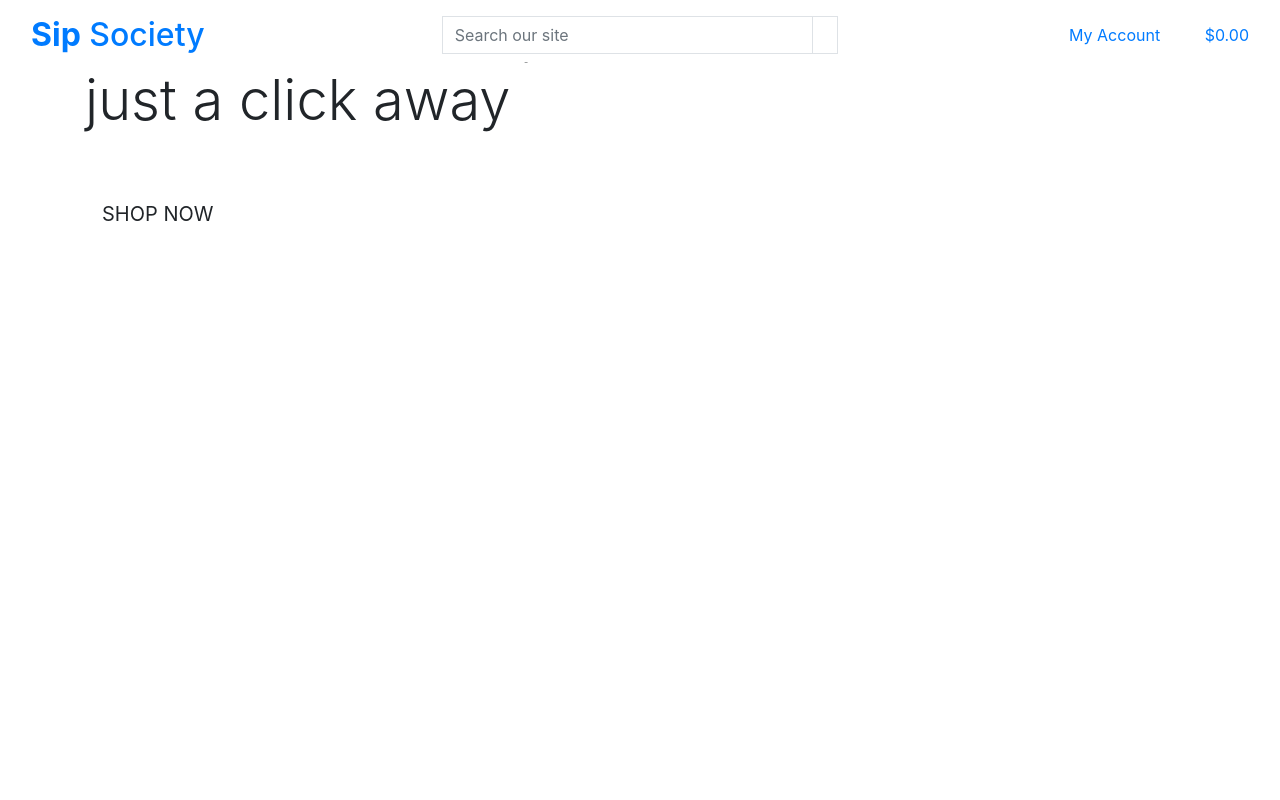
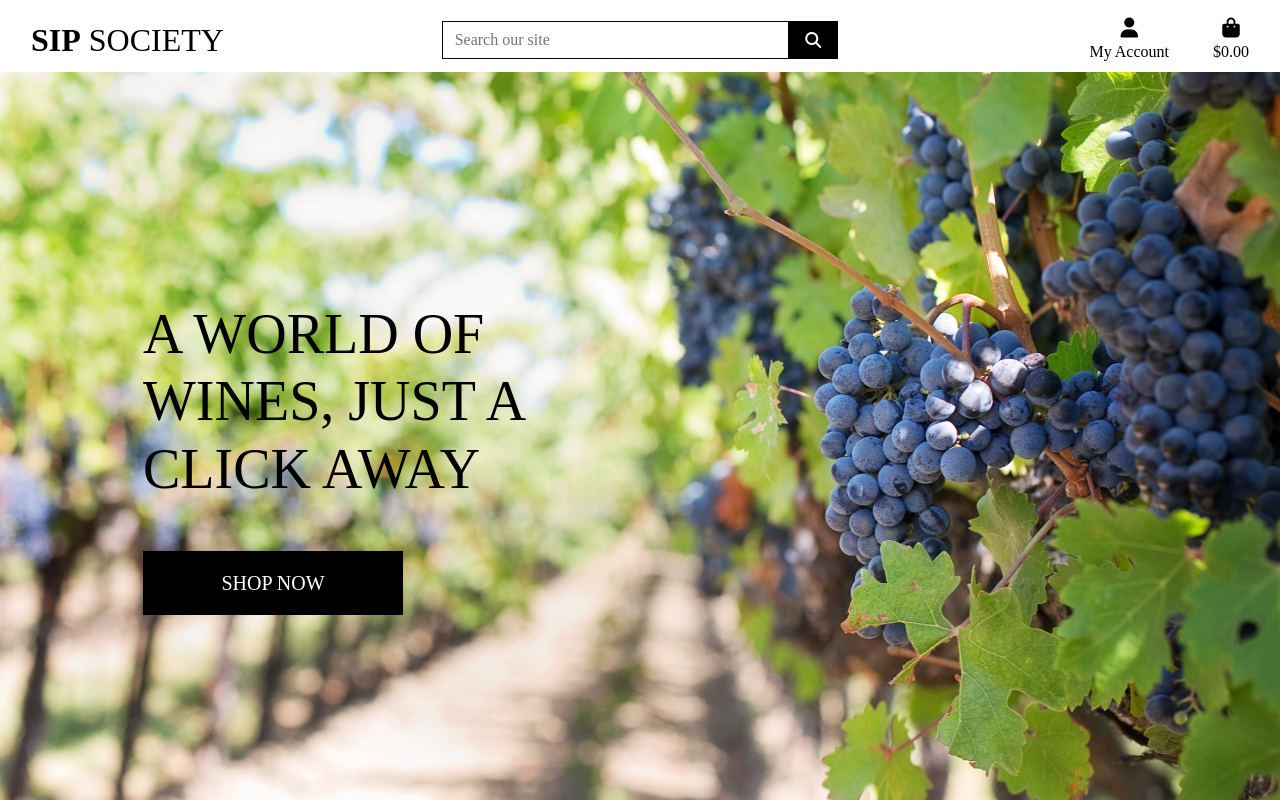
Before and after one commit to funkybeppe/sip-society, a Django app: page / in a window 1280 px wide. Run offline with Django 3.2, Linux system fonts and the light colour scheme; some libraries are stand-ins or nearby versions.

Commit message:
add fontawesome kit script and google fonts link

```diff
--- a/static/css/base.css
+++ b/static/css/base.css
@@ -7,7 +7,7 @@ body {
     background-size: cover;
     height: calc(100vh - 164px);
     color: #555;
-    font-family: 'Lato';
+    font-family: 'Playfair Display', serif;
 }
 
 /* from Bulma */
--- a/templates/base.html
+++ b/templates/base.html
@@ -17,6 +17,10 @@
   {% block corecss %}
   <link rel="stylesheet" href="https://cdn.jsdelivr.net/npm/bootstrap@4.6.2/dist/css/bootstrap.min.css"
     integrity="sha384-xOolHFLEh07PJGoPkLv1IbcEPTNtaed2xpHsD9ESMhqIYd0nLMwNLD69Npy4HI+N" crossorigin="anonymous">
+  <link rel="preconnect" href="https://fonts.googleapis.com">
+  <link rel="preconnect" href="https://fonts.gstatic.com" crossorigin>
+  <link href="https://fonts.googleapis.com/css2?family=Playfair+Display&display=swap">
+  <link rel="stylesheet" href="{% static 'css/base.css' %}">
   {% endblock %}
 
   {% block extra_css %}
@@ -31,6 +35,7 @@
   <script src="https://cdn.jsdelivr.net/npm/bootstrap@4.6.2/dist/js/bootstrap.min.js"
     integrity="sha384-+sLIOodYLS7CIrQpBjl+C7nPvqq+FbNUBDunl/OZv93DB7Ln/533i8e/mZXLi/P+" crossorigin="anonymous">
   </script>
+  <script src="https://kit.fontawesome.com/ca4c815917.js" crossorigin="anonymous"></script>
   {% endblock %}
 
   {% block extra_js %}
```
